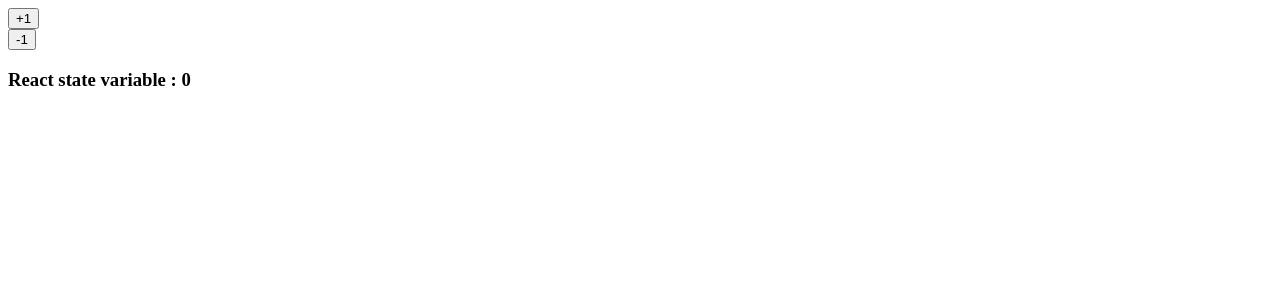
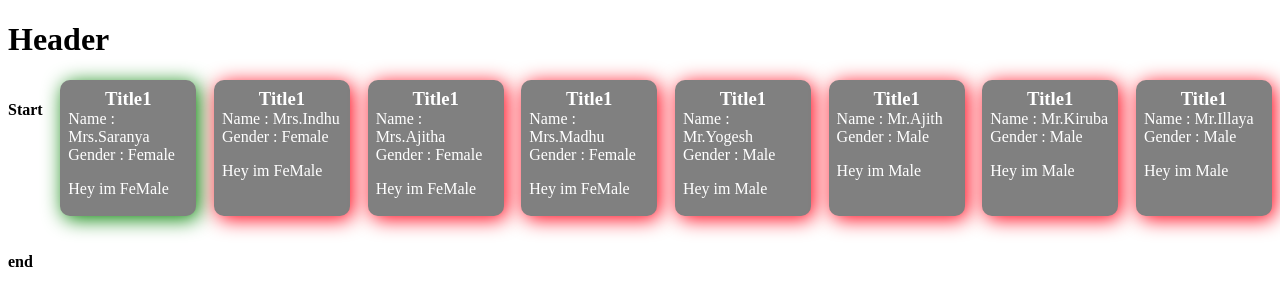
Before and after one commit to vignesh-palanisamy-dev/topnotch-v2-react-session, a React (Create React App) app: page / in a window 1280 px wide. Shown: the top 306 px of the page. Built offline with nearby package versions, Linux system fonts and the light colour scheme.

Commit message:
session_4

```diff
--- a/src/App.js
+++ b/src/App.js
@@ -7,9 +7,9 @@ const App = () => {
   return (
     // React Fragment <> </>
     <>
-      <Counter></Counter>
-      {/* <Header></Header> */}
-      {/* <Content></Content> */}
+      {/* <Counter></Counter> */}
+      <Header></Header>
+      <Content></Content>
     </>
   );
 };
--- a/src/Card/Card.css
+++ b/src/Card/Card.css
@@ -5,6 +5,10 @@
     border-radius: 10px;
     box-shadow: 3px 3px 20px 0px #ff0016;
     padding: 8px;
+}
+
+.is-selected {
+    box-shadow: 3px 3px 20px 0px green;
 }
 
 .title {
--- a/src/Card/Card.js
+++ b/src/Card/Card.js
@@ -1,12 +1,17 @@
 import "./Card.css";
 
 const CardItem = (props) => {
-  const { title, name, gender } = props;
+  const { title, name, gender, isSelected, handleClick } = props;
 
-  const onClick = () => {};
+  const onClick = () => {
+    handleClick(name);
+  };
 
   return (
-    <div className="card-container" onClick={onClick}>
+    <div
+      className={`card-container ${isSelected ? "is-selected" : ""}`}
+      onClick={onClick}
+    >
       <h3 className="title">{title}</h3>
       <span className="content">
         <span>Name</span> : {gender === "f" ? `Mrs.${name}` : `Mr.${name}`}
--- a/src/Content/Content.js
+++ b/src/Content/Content.js
@@ -3,6 +3,8 @@ import Card from "../Card/Card";
 import "./Content.css";
 
 const Content = () => {
+  const [selectedItemName, setSelectedItemName] = React.useState("Saranya");
+
   const feMaleList = [
     { ttl: "Title1", name: "Saranya", gen: "f" },
     { ttl: "Title1", name: "Indhu", gen: "f" },
@@ -17,12 +19,24 @@ const Content = () => {
     { ttl: "Title1", name: "Illaya", gen: "m" },
   ];
 
+  const handleClick = (selectedCardName) => {
+    setSelectedItemName(selectedCardName);
+  };
+
   return (
     <div className="container">
       <h4>Start</h4>
-      {[...feMaleList, ...maleList].map((userData) => {
+      {[...feMaleList, ...maleList].map((userData, index) => {
         const { ttl, name, gen } = userData;
-        return <Card title={ttl} name={name} gender={gen}></Card>;
+        return (
+          <Card
+            title={ttl}
+            name={name}
+            gender={gen}
+            isSelected={selectedItemName === name}
+            handleClick={handleClick}
+          ></Card>
+        );
       })}
       <h4>end</h4>
     </div>
```
